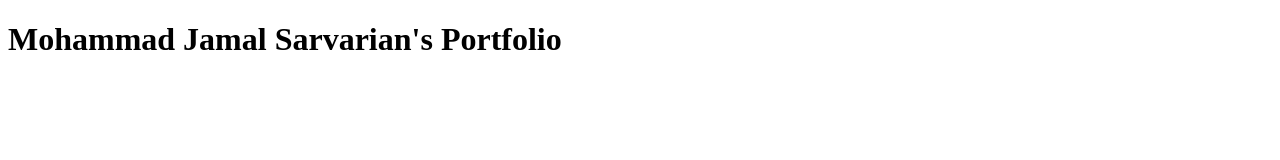
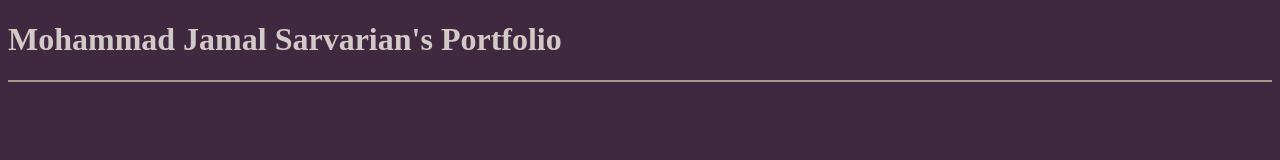
Before and after one commit to Sarvarian/portfolio, a plain HTML site: page index.html in a window 1280 px wide. Drawn offline with Linux system fonts and the light colour scheme.

Commit message:
add css and color

```diff
--- a/index.html
+++ b/index.html
@@ -1,11 +1,15 @@
 <!DOCTYPE html>
-<html lang="en">
+<html lang="en" style="background: #402840; color: #d2cac6">
 <head>
 	<meta charset="UTF-8">
+	<link rel="stylesheet" href="./styles.css" />
 	<title>Mohammad Jamal Sarvarian's Portfolio</title>
 </head>
 <body>
 <h1>Mohammad Jamal Sarvarian's Portfolio</h1>
+<hr/>
 
 </body>
 </html>
+
+<!-- colors: 402840 a89890 d2cac6 -->
--- /dev/null
+++ b/styles.css
@@ -0,0 +1,13 @@
+
+html {
+    background: #402840;
+    color: #d2cac6;
+}
+
+hr {
+    border-color: #a89890;
+    border-width: 1px;
+    border-style: solid;
+}
+
+/* colors: 402840 a89890 d2cac6  */
```
